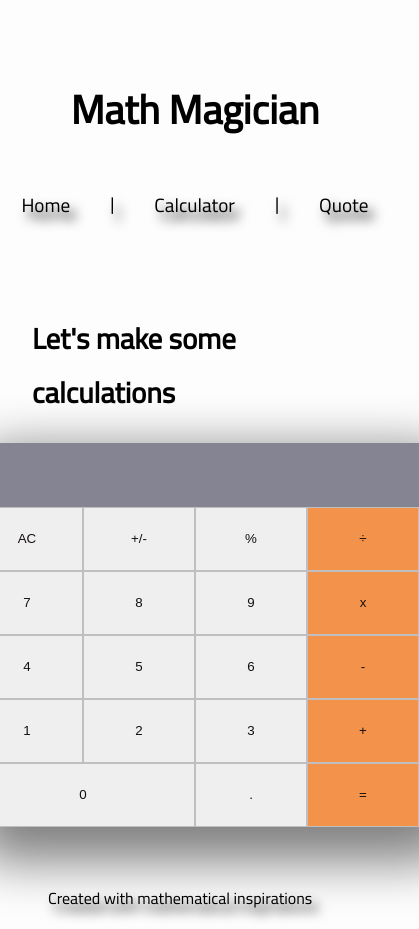
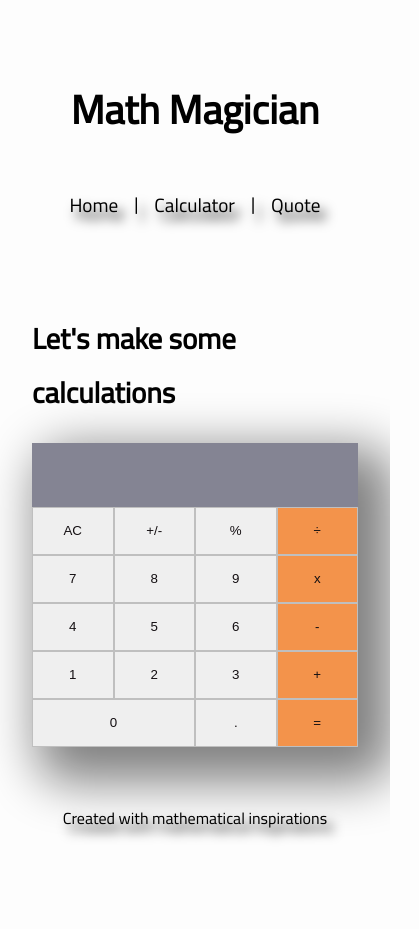
Before and after one commit to Daron976/Math-magician, a React (Create React App) app: page /calculator in a window 390 px wide. Shown: the whole page, 419 px wide, since content can reach past the window. After the commit the page ends 849 px from the top, so only its background shows below. Built offline with nearby package versions, Linux system fonts and the light colour scheme.

Commit message:
Fix minor bugs for release

```diff
--- a/src/components/calculator.js
+++ b/src/components/calculator.js
@@ -22,29 +22,29 @@ const Calculator = () => {
         <Display {...state} />
         <div className="btns flex">
           <div className="numbers">
-            <div className="specialCharacters">
+            <div className="specialCharacters btn-grid">
               {' '}
               <button onClick={buttonClick} type="button" className="symbol">AC</button>
               <button onClick={buttonClick} type="button" className="symbol">+/-</button>
               <button onClick={buttonClick} type="button" className="symbol">%</button>
             </div>
-            <div className="firstRow">
+            <div className="firstRow btn-grid">
               <button onClick={buttonClick} type="button" className="number" value="7">7</button>
               <button onClick={buttonClick} type="button" className="number" value="8">8</button>
               <button onClick={buttonClick} type="button" className="number" value="9">9</button>
             </div>
-            <div className="secondRow">
+            <div className="secondRow btn-grid">
               <button onClick={buttonClick} type="button" className="number" value="4">4</button>
               <button onClick={buttonClick} type="button" className="number" value="5">5</button>
               <button onClick={buttonClick} type="button" className="number" value="6">6</button>
             </div>
-            <div className="thirdRow">
+            <div className="thirdRow btn-grid">
               <button onClick={buttonClick} type="button" className="number" value="1">1</button>
               <button onClick={buttonClick} type="button" className="number" value="2">2</button>
               <button onClick={buttonClick} type="button" className="number" value="3">3</button>
             </div>
             <div className="fourthRow">
-              <button onClick={buttonClick} type="button" className="number" value="0">0</button>
+              <button onClick={buttonClick} type="button" className="number" id="double" value="0">0</button>
               <button onClick={buttonClick} type="button" className="symbol">.</button>
             </div>
           </div>
--- a/src/index.css
+++ b/src/index.css
@@ -13,6 +13,16 @@ body {
   display: flex;
 }
 
+.numbers {
+  display: grid;
+  grid-template-rows: auto auto auto auto;
+}
+
+.btns {
+  display: grid;
+  grid-template-columns: 3fr 1fr;
+}
+
 #calculator {
   justify-content: space-around;
   align-items: start;
@@ -24,14 +34,24 @@ body {
 }
 
 button {
-  width: 7rem;
+  /* max-width: 7rem; */
   height: 4rem;
   border: 0.5px solid #bfbfbf;
   color: #140f12;
 }
 
-.fourthRow .number {
-  width: 14rem;
+.btn-grid {
+  display: grid;
+  grid-template-columns: 1fr 1fr 1fr;
+}
+
+.fourthRow {
+  display: grid;
+  grid-template-columns: 2fr 1fr;
+}
+
+#double {
+  max-width: 100%;
 }
 
 .operators .symbol {
@@ -94,16 +114,17 @@ h1 {
   padding: 1rem;
   border-radius: 15px;
   box-shadow: 20px 20px 50px 15px grey;
+}
+
+.text-container {
   max-width: 70rem;
 }
 
 .calculatorWrapper {
-  flex-direction: column;
-  justify-content: center;
-  min-width: 28rem;
-  min-height: 24rem;
+  display: grid;
   margin-top: 5rem;
   padding: 0;
+  width: 28rem;
 }
 
 .home-header {
@@ -165,4 +186,23 @@ footer p {
   .calculatorWrapper {
     margin: 0;
   }
+
+  .footer-content {
+    display: flex;
+    justify-content: center;
+  }
 }
+
+@media screen and (max-width: 475px) {
+  .calculatorWrapper {
+    width: 100%;
+  }
+
+  button {
+    height: 3rem;
+  }
+
+  .nav-link {
+    gap: 1rem;
+  }
+}
```
Also changed, not shown: public/index.html (+0 -14 lines), public/manifest.json (deleted), 1 other file (tests, documents, lock files or other folders).
